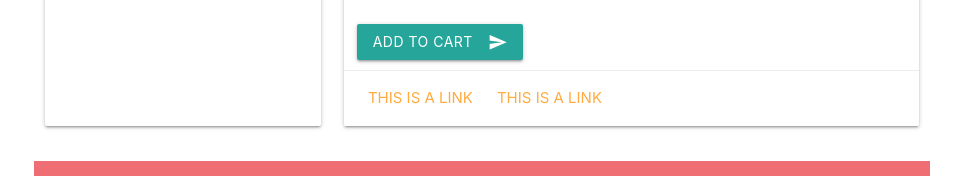
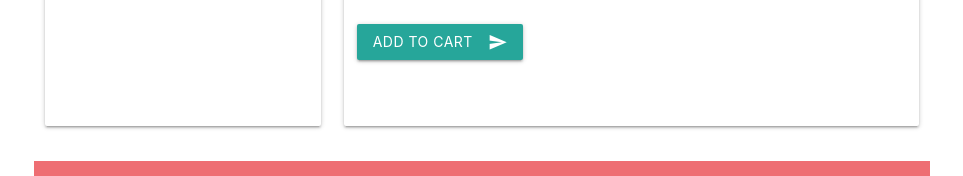
Before and after one commit to KongfuMan/ECommerce, a React (Create React App) app in the folder client/: page /productform in a window 1280 px wide. Shown: the part 446-622 px from the top of the page, without its empty margins (158-1121 px from the left). Built offline with nearby package versions, Linux system fonts and the light colour scheme.

Commit message:
fix some warning (Liang)

```diff
--- a/client/src/components/Header.js
+++ b/client/src/components/Header.js
@@ -10,7 +10,7 @@ class Header extends Component{
         switch (isAuthenticated){
             case true:
                 return(
-                    <li key="1"><a onClick={this.props.signout}>Sign out</a></li>
+                    <li key="1"><button  onClick={this.props.signout}>Sign out</button></li>
                 );
             default:
                 return (
--- a/client/src/components/Order.js
+++ b/client/src/components/Order.js
@@ -1,7 +1,11 @@
 import React, {Component} from 'react';
+import {connect} from 'react-redux'
 
 
 class Order extends Component{
+    renderContent(){
+
+    }
     render(){
         return(
             <div>Order!</div>
@@ -9,4 +13,8 @@ class Order extends Component{
     }
 }
 
-export default Order;
+const mapStateToProps = ({auth})=>{
+    return {auth : auth};
+}
+
+export default connect(mapStateToProps)(Order);
--- a/client/src/components/Product/ProductForm.js
+++ b/client/src/components/Product/ProductForm.js
@@ -61,10 +61,6 @@ class ProductForm extends Component{
 
 
                         </div>
-                        <div className="card-action">
-                            <a href="#">This is a link</a>
-                            <a href="#">This is a link</a>
-                        </div>
                     </div>
                 </div>
             </div>
--- a/client/src/components/Product/ProductList.js
+++ b/client/src/components/Product/ProductList.js
@@ -11,7 +11,7 @@ class ProductList extends Component{
                 <div className="row">
 
                     <div className="col s12">
-                        <img className="responsive-img" src="https://images-na.ssl-images-amazon.com/images/G/01/img18/events/cybermonday/gw/cmdw_gw_desktop_editorial_2300x646_v3._CB479800167_.jpg"/>
+                        <img className="responsive-img" src="https://images-na.ssl-images-amazon.com/images/G/01/img18/events/cybermonday/gw/cmdw_gw_desktop_editorial_2300x646_v3._CB479800167_.jpg" alt=''/>
                     </div>
 
                     <div id="toggle-container" className="col s3 cards-container">
```
